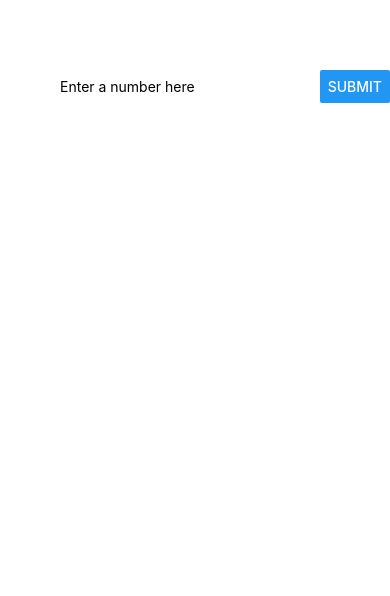
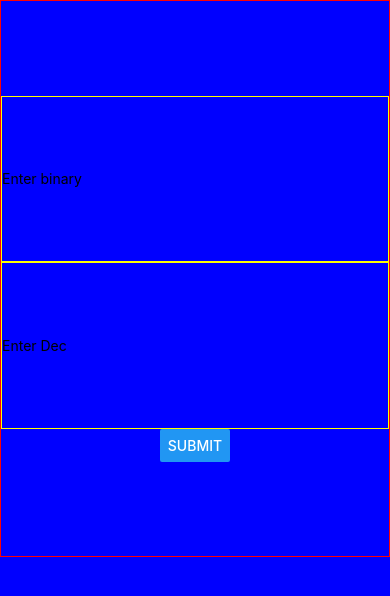
Before and after one commit to bardamuffin/Bin2Dec-App, a React Native app: screen / in a window 390 px wide. Shown: the top 596 px of the page. Built offline with nearby package versions, Linux system fonts and the light colour scheme.

Commit message:
elements in place

```diff
--- a/App.js
+++ b/App.js
@@ -14,8 +14,9 @@ export default class App extends Component {
 
 const styles = StyleSheet.create({
   container: {
-    flex: 1,
-    backgroundColor: '#fff',
+    flexDirection: "column",
+    height: "100%",
+    backgroundColor: 'blue',
 
   },
 });
--- a/src/components/DataInput/DataInput.js
+++ b/src/components/DataInput/DataInput.js
@@ -6,7 +6,8 @@ export default class DataInput extends Component {
     render() {
         return (
             <View style={styles.container}>
-                <TextInput style={styles.textInput} value="Enter a number here"></TextInput>
+                <TextInput style={styles.textInput} value="Enter binary"></TextInput>
+                <TextInput style={styles.textInput} value="Enter Dec"></TextInput>
                 <Button style={styles.button} title="Submit" />
             </View>
         );
@@ -15,17 +16,18 @@ export default class DataInput extends Component {
 
 const styles = StyleSheet.create({
     container: {
-        marginTop: 70,
-        marginLeft: 60,
-        flexDirection: "row",
-        justifyContent: "flex-start",
-        alignItems: "center"
+        flexDirection: "column",
+        alignItems: "center",
+        justifyContent: "center",
+        borderColor: "red",
+        borderWidth: 1,
+        height: "66%"
     },
     textInput: {
-        width: "100%"
-    },
-    button: {
-        marginLeft: 60
+        width: "100%",
+        height: "30%",
+        borderColor: "yellow",
+        borderWidth: 1,
+        alignSelf: "center"
     }
-
 })
```
